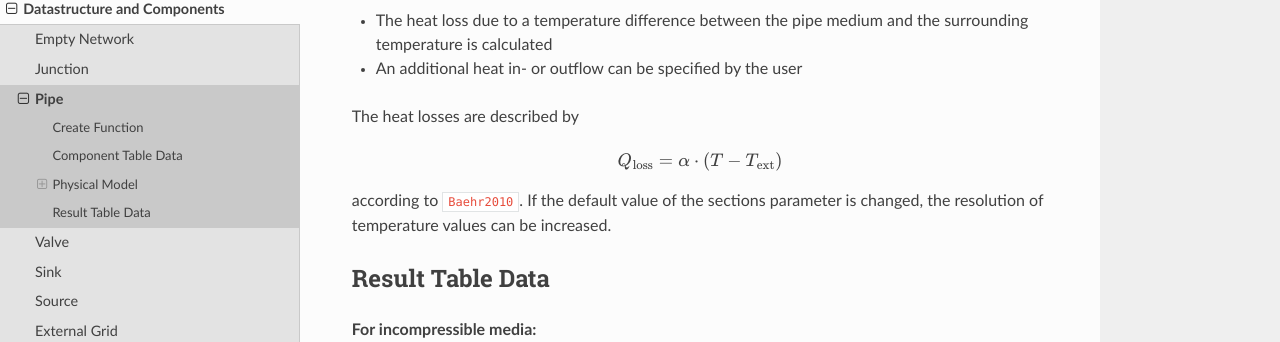
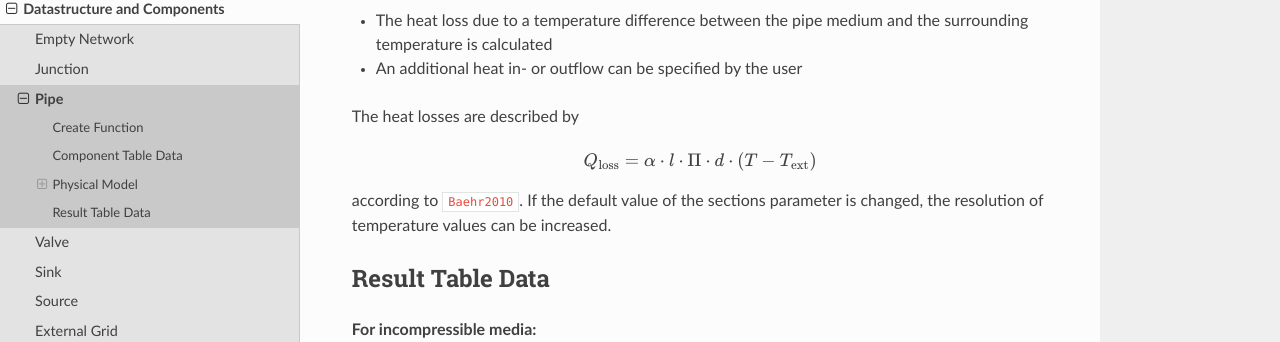
Before and after one commit to e2nIEE/pandapipes, a Sphinx documentation site: the page built from doc/source/components/pipe/pipe_component.rst, in a window 1280 px wide and 900 px high, scrolled down 3911 px. Shown: the part 107-449 px from the top of the window. Built offline with Sphinx 7.4.7 and the Read the Docs theme 2.0.0, drawn with Linux system fonts in a browser that asks for light colours; cross-references to code outside the pages are shown as plain code.

Commit message:
- Corrected an error in the documentation regarding the heat loss of pipes. - Corrected a figure in the district heating tutorial.

```diff
--- a/doc/source/components/pipe/pipe_component.rst
+++ b/doc/source/components/pipe/pipe_component.rst
@@ -209,7 +209,7 @@
    :nowrap:
 
    \begin{align*}
-    Q_\text{loss} &= \alpha \cdot (T - T_\text{ext})\\
+    Q_\text{loss} &= \alpha \cdot l \cdot \Pi \cdot d \cdot (T - T_\text{ext})\\
    \end{align*}
 
 
```
